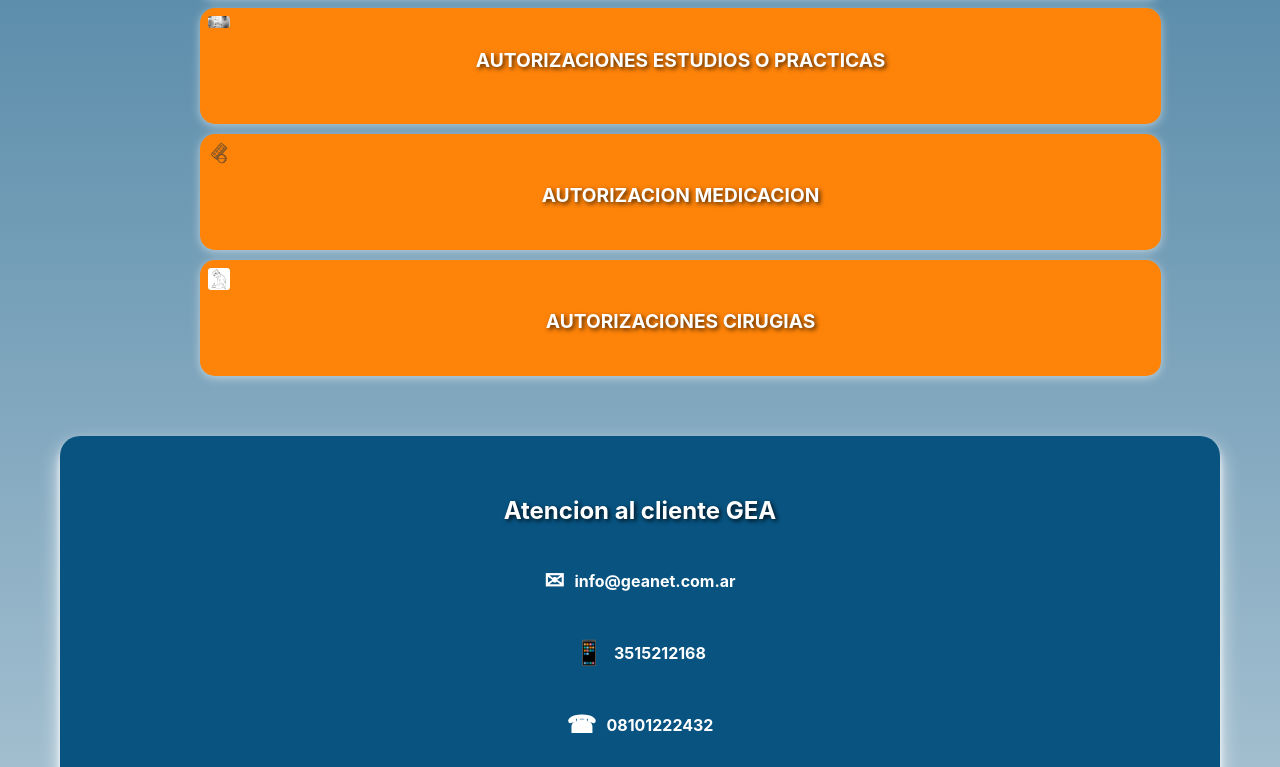
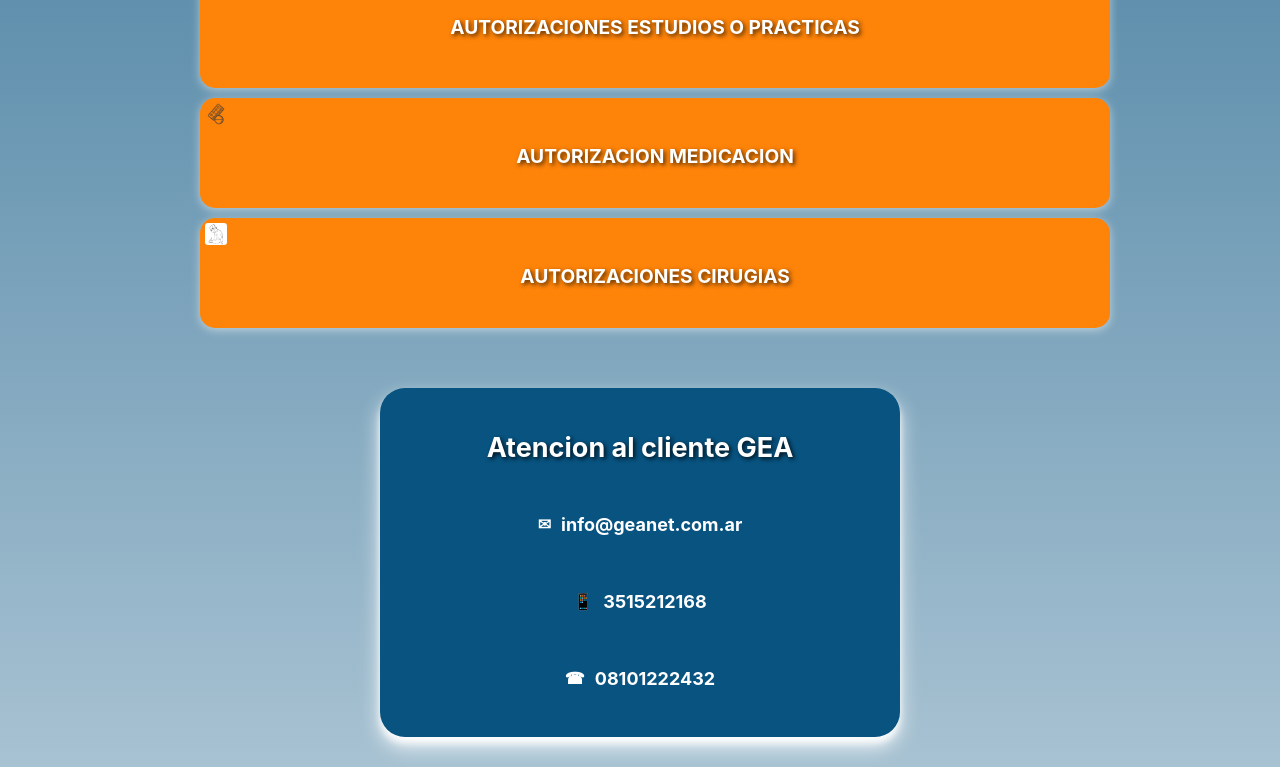
Before and after one commit to LDZamblera/geamovil, a React (Create React App) app: page /atencion-al-cliente in a window 1280 px wide. Shown: the part 933-1700 px from the top of the page. Built offline with nearby package versions, Linux system fonts and the light colour scheme.

Commit message:
actualacion gea

```diff
--- a/src/components/Links.js
+++ b/src/components/Links.js
@@ -22,6 +22,7 @@
 import autestudios from "./autestudios.webp";
 import medicacion from "./medicacion.png";
 import cirugias from "./cirugia2.jpg";
+
 
 
 const Links = () => {
@@ -54,7 +55,7 @@
     },
     {
       text: "CARTILLA MEDICA",
-      url: "https://laprepagaquenecesitas.com.ar/cartilla/",
+      url: "https://laprepagaquenecesitas.com.ar/planes-y-cartilla/",
       image: cartillamedica,
     },
     { text: "PAGA ONLINE",
@@ -136,7 +137,7 @@
           src={logoImage}
           className="logoImage"
           alt="Logo de la web"
-          style={{ width: "120px", height: "auto", margin: "20px", borderRadius: "5px"}}
+          style={{ width: "120px", height: "auto", margin: "20px", borderRadius: "10px"}}
         />
         <h1>GEA cobertura de salud</h1>
         <h3>Paula Ferreyra Asesora comercial</h3>
--- a/src/components/styles.css
+++ b/src/components/styles.css
@@ -1,6 +1,7 @@
 body {
     margin: 0;
     background: linear-gradient(to bottom, #085380, #FFFFFF);
+    justify-content: center;
 }
 
 h1, h2, h3 {
@@ -28,15 +29,15 @@
     border-radius: 5px;
     box-shadow: 0 2px 10px rgba(255, 255, 255, 0.5);
     color: #fff;
-    width: 105%;
+    width: 100%;
     display: flex;
     flex-direction: column;
     flex-basis: calc(10% - 5px); /* Reducir el ancho ajustando el porcentaje */
     margin: 10px;
-    padding: 8px; /* Ajustar el padding para mantener el contenido legible */
+    padding: 5px; /* Ajustar el padding para mantener el contenido legible */
     text-align: center;
     text-decoration: none;
-    transition: transform 0.25s ease-in-out, box-shadow 0.25s ease-in-out;
+    transition: transform 0.35s ease-in-out, box-shadow 0.35s ease-in-out;
     height: 100px;
     border-radius: 15px;
 }
@@ -91,17 +92,25 @@
   }
 
 
+
+
+
+
+
+
+
+
 /* Estilos para AtencionCliente.js */
 
 .atencion-cliente-container {
   background-color: #085380;
-  border-radius: 20px;
+  border-radius: 25px;
   box-shadow: 0 10px 20px rgba(255, 255, 255, 0.836), 0 6px 6px rgba(255, 253, 253, 0.822);
   color: #fff;
   padding: 20px;
   text-align: center;
   margin: 40px auto 0;
-  width: 90%;
+  width: 95%;
   height: auto;
   display: flex;
   flex-direction: column;
@@ -116,7 +125,7 @@
 .atencion-cliente-container:hover {
   transform: translateY(-5px);
   box-shadow: 0 5px 8px rgba(255, 255, 255, 0.2);
-  box-shadow: 0 10px 15px rgb(250, 247, 247), 0 0 10px rgba(255, 254, 254, 0.5);
+  box-shadow: 0 10px 15px rgb(250, 247, 247), 0 0 15px rgba(255, 254, 254, 0.5);
 }
 
 .atencion-cliente-container a {
@@ -166,3 +175,52 @@
 .tu-carousel-container .slick-next {
   display: none !important;
 }
+
+/* atencion al cliente
+
+/* CSS general para la sección de Atención al Cliente */
+.atencion-cliente-container {
+  font-size: 16px; /* Tamaño por defecto */
+  padding: 20px;
+}
+
+.contact-info {
+  display: flex;
+  flex-direction: column;
+  align-items: center;
+}
+
+.contact-item {
+  display: flex;
+  align-items: center;
+  margin: 10px 0;
+}
+
+.contact-icon {
+  margin-right: 10px;
+  font-size: 1.5rem; /* Tamaño por defecto de los iconos */
+}
+
+/* Estilo específico para tablet */
+@media (min-width: 768px) and (max-width: 1024px) {
+  .atencion-cliente-container {
+    font-size: 14px; /* Tamaño de fuente más pequeño */
+  }
+
+  .contact-icon {
+    font-size: 1.2rem; /* Tamaño más pequeño de los iconos */
+  }
+}
+
+/* Estilo específico para PC */
+@media (min-width: 1025px) {
+  .atencion-cliente-container {
+    font-size: 18px; /* Tamaño de fuente aún más pequeño */
+    width: 40%;
+    justify-content: center;
+  }
+
+  .contact-icon {
+    font-size: 1rem; /* Tamaño más pequeño de los iconos */
+  }
+}
```
Also changed, not shown: src/App.css (line endings or trailing spaces).
